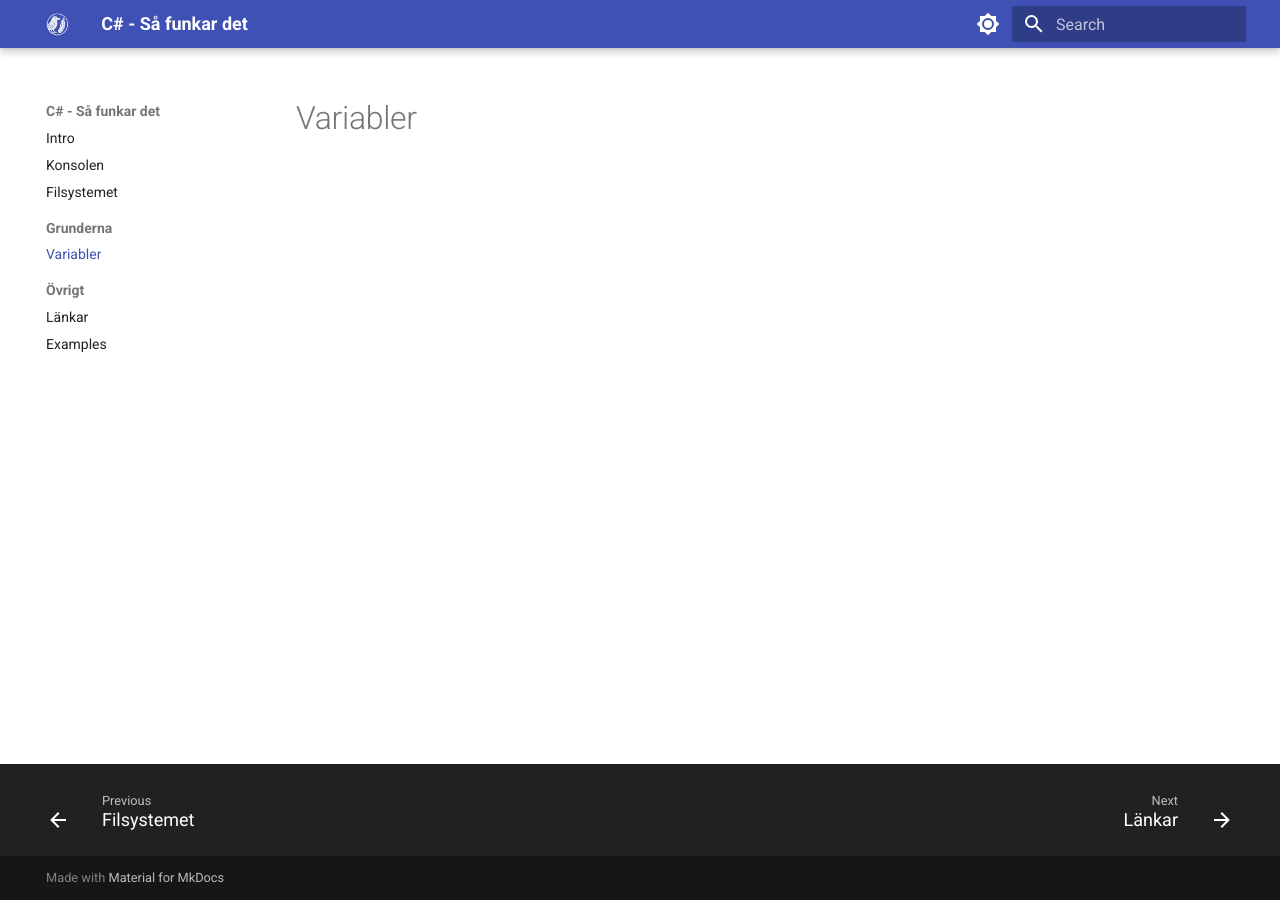
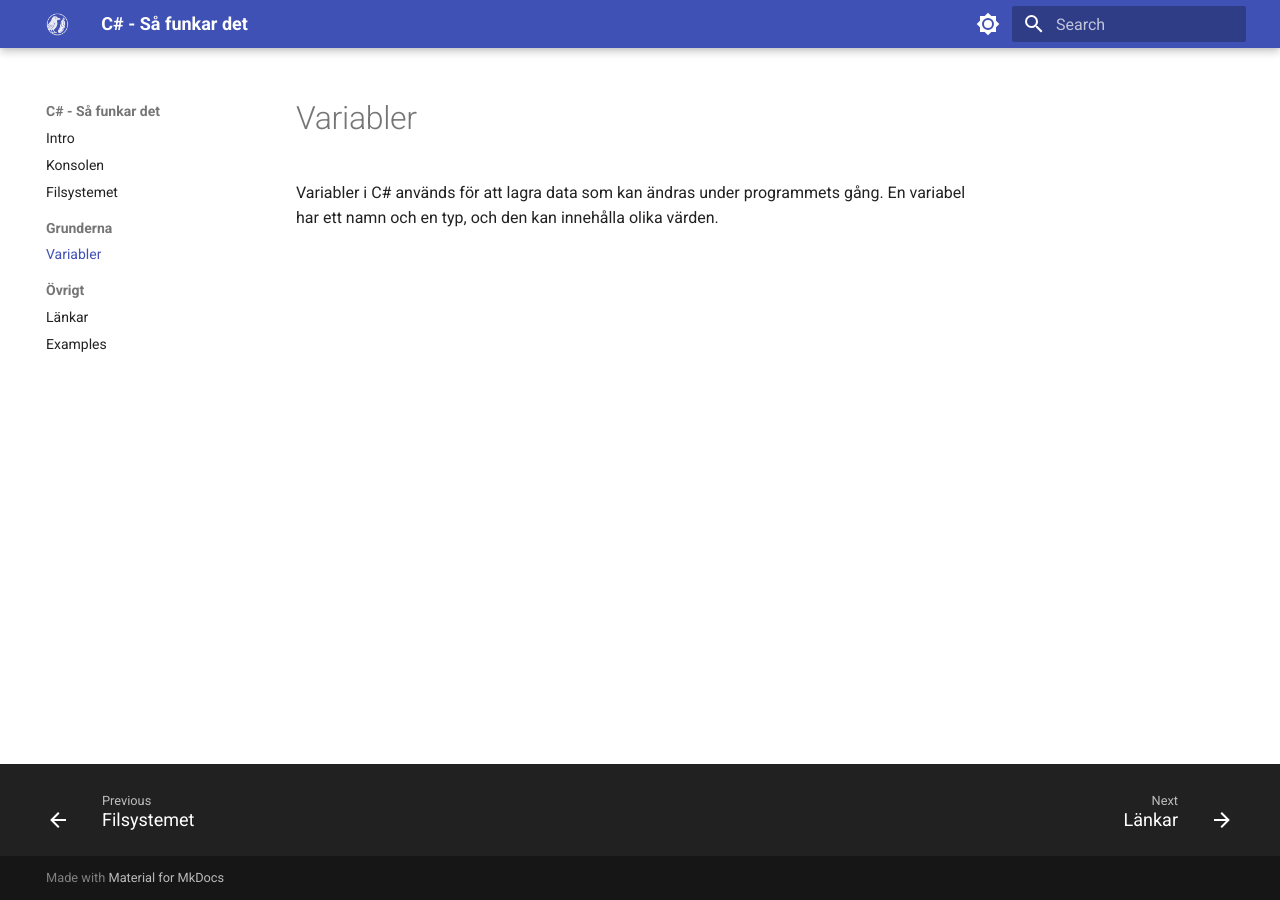
Before and after one commit to BYSuvNet/edudocs, an MkDocs documentation site: the page built from docs/Grunderna/variables.md, in a window 1280 px wide. Built offline with MkDocs 1.6.1 and Material for MkDocs 9.7.7, drawn with Linux system fonts in a browser that asks for light colours.

Commit message:
Update text

```diff
--- a/docs/Grunderna/variables.md
+++ b/docs/Grunderna/variables.md
@@ -1 +1,3 @@
 # Variabler
+
+Variabler i C# används för att lagra data som kan ändras under programmets gång. En variabel har ett namn och en typ, och den kan innehålla olika värden.
```
